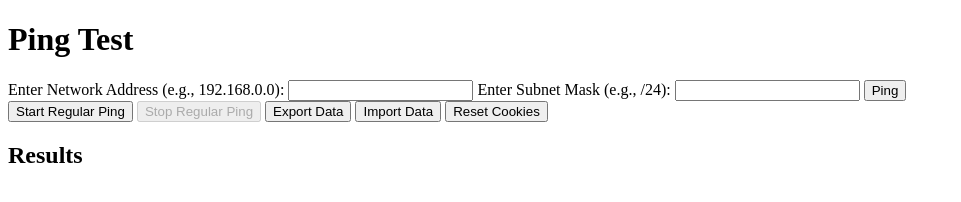
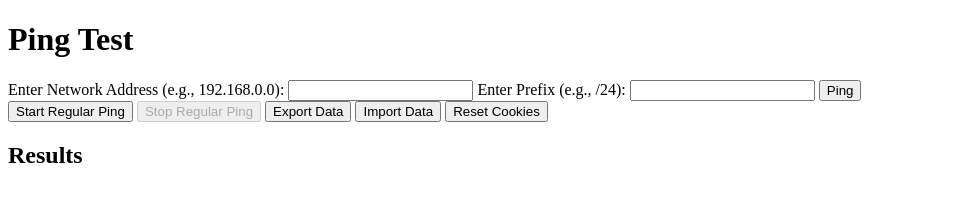
Before and after one commit to hitto-hub/ping-web, a website: page public/index.html in a window 1280 px wide. Shown: the whole page, without its empty margins (0-961 px from the left). Drawn offline with Linux system fonts and the light colour scheme.

Commit message:
index.html を更新
サブネットマスク から　プレフィックス(値/長)に変更

```diff
--- a/public/index.html
+++ b/public/index.html
@@ -86,7 +86,7 @@
     <form id="pingForm">
         <label for="network">Enter Network Address (e.g., 192.168.0.0):</label>
         <input type="text" id="network" name="network" required>
-        <label for="subnet">Enter Subnet Mask (e.g., /24):</label>
+        <label for="subnet">Enter Prefix (e.g., /24):</label>
         <input type="text" id="subnet" name="subnet" required>
         <button type="submit">Ping</button>
     </form>
```
